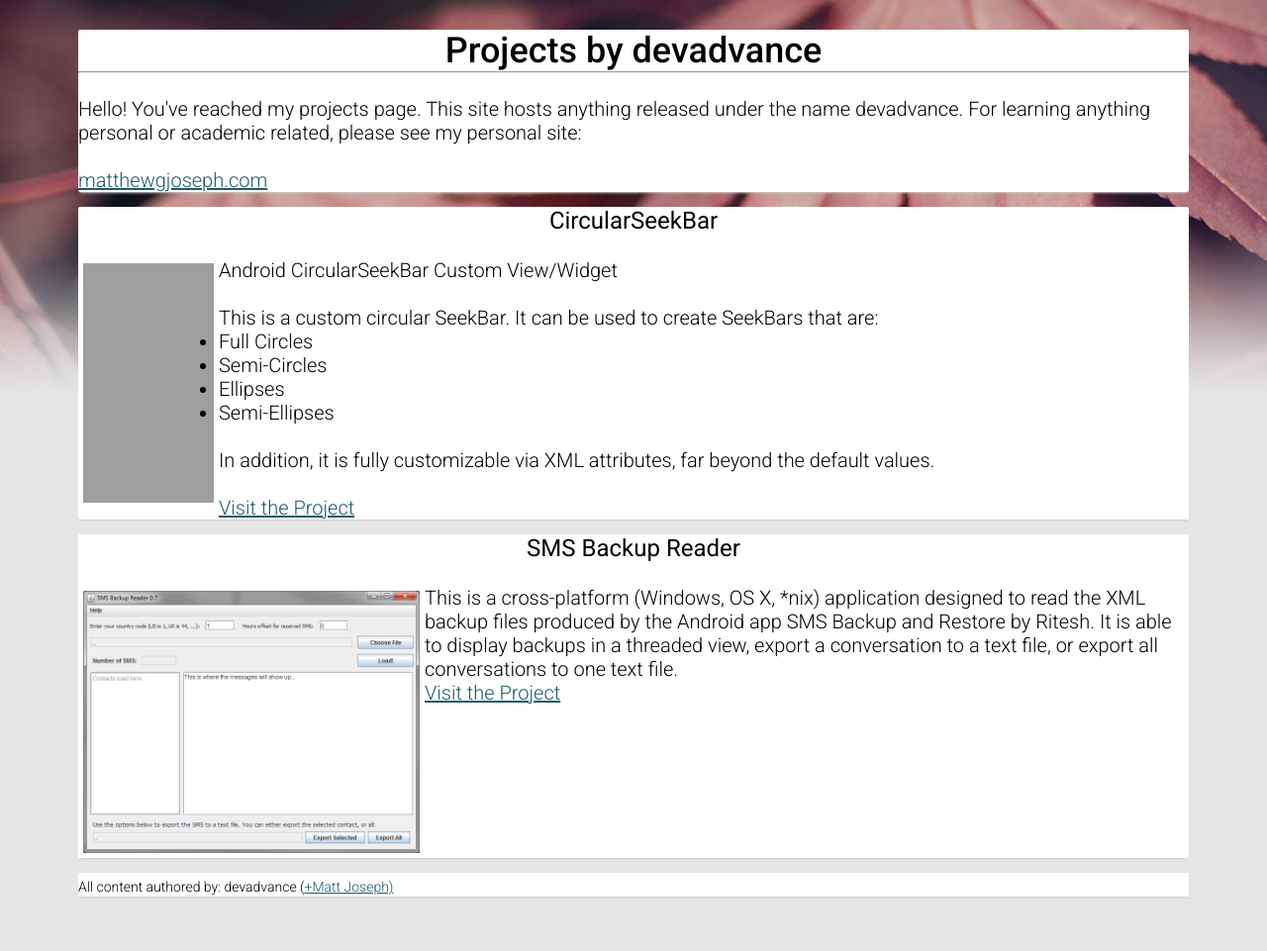
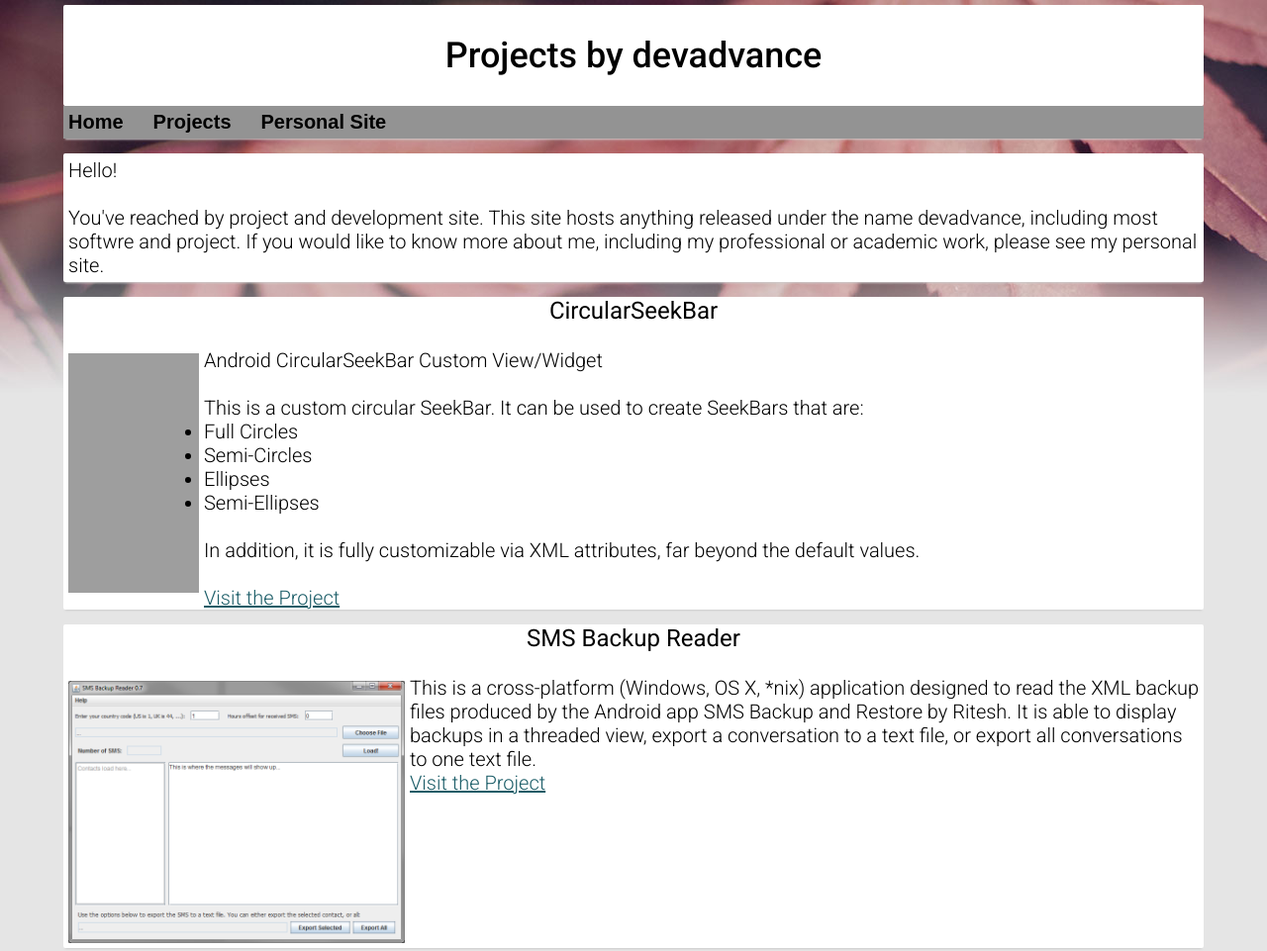
Before and after one commit to devadvance/devadvance.github.io_old, a plain HTML site: page index.html in a window 1280 px wide. Shown: the top 961 px of the page at 99% size. Before the commit the page ends 936 px from the top, so only its background shows below. Drawn offline with Linux system fonts and the light colour scheme; grey boxes are pictures that could not be loaded.

Commit message:
Updated with proper menu.

```diff
--- a/index.html
+++ b/index.html
@@ -1,9 +1,9 @@
 <!DOCTYPE html>
 <html>
     <head>
-        <meta HTTP-EQUIV="Content-Type" CONTENT="text/html" charset="ISO-8859-1">
         <title>devadvance - by Matt Joseph</title>
-        <meta name="description" content="Free Web tutorials">
+        <meta http-equiv="Content-Type" content="text/html; charset=ISO-8859-1">
+        <meta name="description" content="devadvance project website">
         <meta name="keywords" content="java,open source,devadvance,Matt Joseph">
         <meta name="author" content="Matt Joseph">
         <link rel="stylesheet" type="text/css" media="screen" href="style/style.css" />
@@ -25,14 +25,34 @@
         <div class="main">
 
             <div class="items">
-                <div class="item topCard"></div>
-                <div class="item">
+                <div class="item topCard">
                     <div class="title">Projects by devadvance</div>
-                    <hr />
+                </div>
+
+                <div class="item menuCard" id="menu">
+                    <div id="navBarMain">
+                        <div id="homeTab">
+                            <a href="/">Home</a>
+                        </div>
+                        <div id="projectsTab">
+                            <a href="#">Projects</a>
+                            <ul>
+                                <li><a href="/circularseekbar/">CircularSeekBar</a></li>
+                                <li><a href="/sms-backup-reader/">SMS Backup Reader</a></li>
+                            </ul>
+                        </div>
+                        <div id="personalTab">
+                            <a href="http://matthewgjoseph.com">Personal Site</a>
+                        </div>
+                    </div>
+                </div>
+
+                <div class="item padded">
+                    Hello!<br />
                     <br />
-                    Hello! You've reached my projects page. This site hosts anything released under the name devadvance. For learning anything personal or academic related, please see my personal site:<br />
-                    <br />
-                    <a href="http://www.matthewgjoseph.com" style="align:center">matthewgjoseph.com</a></div>
+                    You've reached by project and development site. This site hosts anything released under the name devadvance, including most softwre and project. If you would like to know more about me, including my professional or academic work, please see my personal site.<br />
+                </div>
+
                 <div class="item">
                     <div class="secondaryTitle">CircularSeekBar</div>
                     <br />
--- a/style/style.css
+++ b/style/style.css
@@ -37,8 +37,6 @@
     min-width: 600px;
     margin: 0 auto;
     display: block;
-
-
     overflow: hidden;
 }
 
@@ -46,7 +44,6 @@
     list-style: none;
     margin:0;
     padding:0;
-    padding:15px;
 }
 
 .item{
@@ -72,8 +69,20 @@
     font-size: 20px;
 }
 
-.topCard {
+.item.padded {
+    padding:5px;
+}
 
+
+.item.topCard {
+    margin-top: 5px;
+    margin-bottom: 0px;
+    padding: 30px 10px 30px 10px;
+}
+
+.menuCard {
+    overflow: visible;
+    z-index: 10;
 }
 
 .title {
@@ -105,3 +114,106 @@
     -o-transition: all 300ms ease;
     transition: all 300ms ease;
 }
+
+
+
+
+
+/*
+ *
+ * NAV related stuff
+ *
+ */
+
+
+
+#navBarMain{
+    /*background:#C2CCD3;*/
+    position:relative;
+    background:#939393;
+    font-family:arial;
+    font-size:1em;
+    font-weight:bold;
+    font-style:normal;
+    width:100%;
+    display:table;
+    list-style:none;
+    margin:0;
+    -webkit-padding-start: 0px;
+    /* Clear floats */
+    float:none;
+    clear:both;
+    /* Bring the nav above everything else--uncomment if needed. */
+    position:relative;
+    text-align:left;
+}
+
+#navBarMain div{
+    position:relative;
+    margin-right:20px;
+    margin-left:0px;
+    padding:0px;
+    /* Change to float:none to spread out the nav across the page.
+     * float:left is required for IE7 to function. */
+    float:left; /* Clear the float set by the master CSS files */
+    display:table-cell;
+    font-family:arial;
+    font-size:1em;
+    font-weight:bold;
+    font-style:normal;
+}
+
+#navBarMain div a,#navBarMain div span{
+    position:relative;
+    display:block;
+    padding:5px;
+    color:#000;
+    text-decoration:none;
+    font-family:arial;
+    font-size:1em;
+    font-weight:bold;
+    font-style:normal;
+}
+
+#navBarMain div a:hover{
+    color:#fff;
+    background:#7c7c7c;
+    text-decoration:underline;
+}
+
+/*--- Dropdown. Takes advantage of the cascading aspect of CSS ---*/
+#navBarMain div ul{
+    background:#fff; /* Adding a background makes the dropdown work properly in IE7+. Make this as close to your page's background as possible (i.e. white page == white background). */
+    background:rgba(255,255,255,0); /* But! Let's make the background fully transparent where we can, we don't actually want to see it if we can help it... */
+    list-style:none;
+    position:absolute;
+    left:-9999px; /* Hide off-screen when not needed (this is more accessible than display:none;) */
+    margin:0;
+    padding:0;
+}
+#navBarMain div ul li{
+    padding-top:1px; /* Introducing a padding between the li and the a give the illusion spaced items */
+    float:none;
+    text-align:left;
+    display:block;
+}
+#navBarMain div ul a{
+    white-space:nowrap; /* Stop text wrapping and creating multi-line dropdown items */
+}
+#navBarMain div:hover ul{ /* Display the dropdown on hover */
+    left:0; /* Bring back on-screen when needed */
+}
+#navBarMain div:hover a{ /* These create persistent hover states, meaning the top-most link stays 'hovered' even when your cursor has moved down the list. */
+    background:#7c7c7c;
+    color:#fff;
+    text-decoration:underline;
+}
+#navBarMain div:hover ul a{ /* The persistent hover state does however create a global style for links even before they're hovered. Here we undo these effects. */
+    text-decoration:none;
+    color:#000;
+    background:#939393;
+}
+#navBarMain div:hover ul li a:hover{ /* Here we define the most explicit hover states--what happens when you hover each individual link. */
+    background:#00b2ef;
+    color:#fff;
+}
```
Also changed, not shown: sms-backup-reader/index.html (+22 -4 lines).
